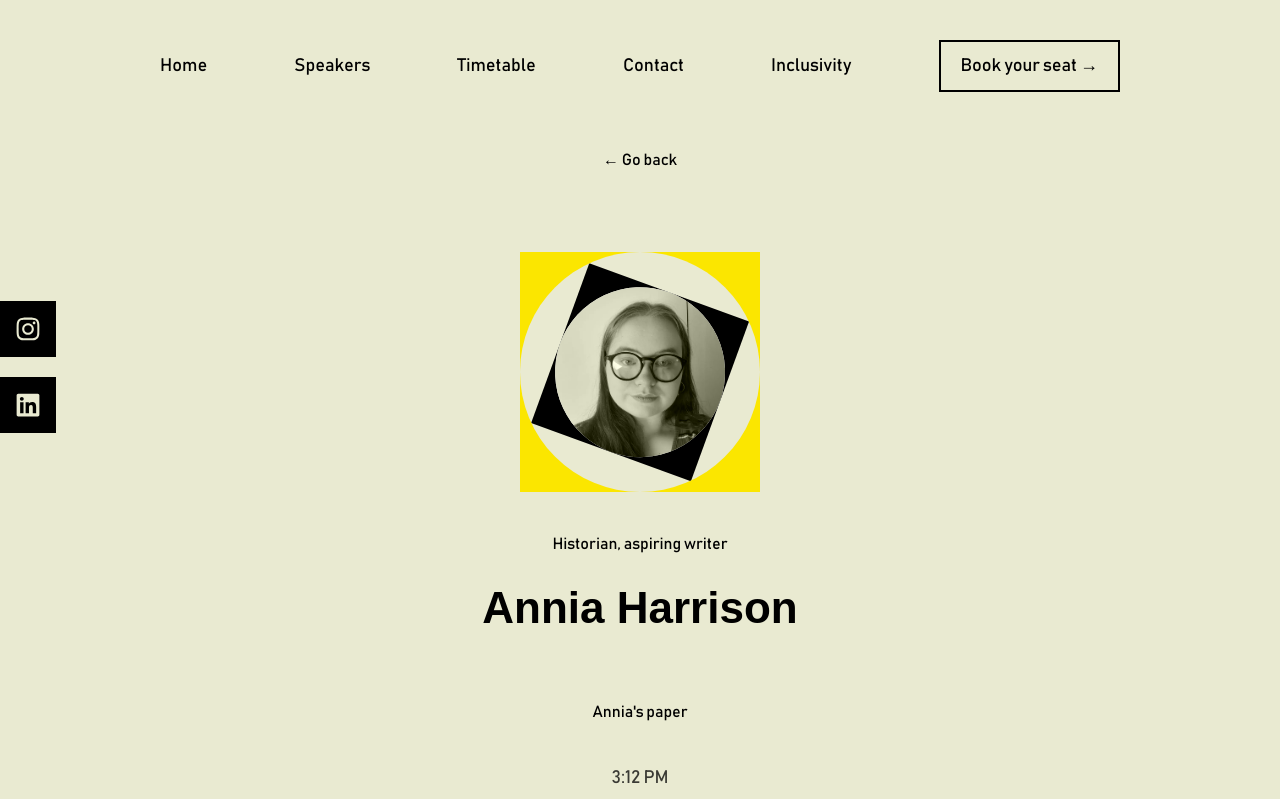
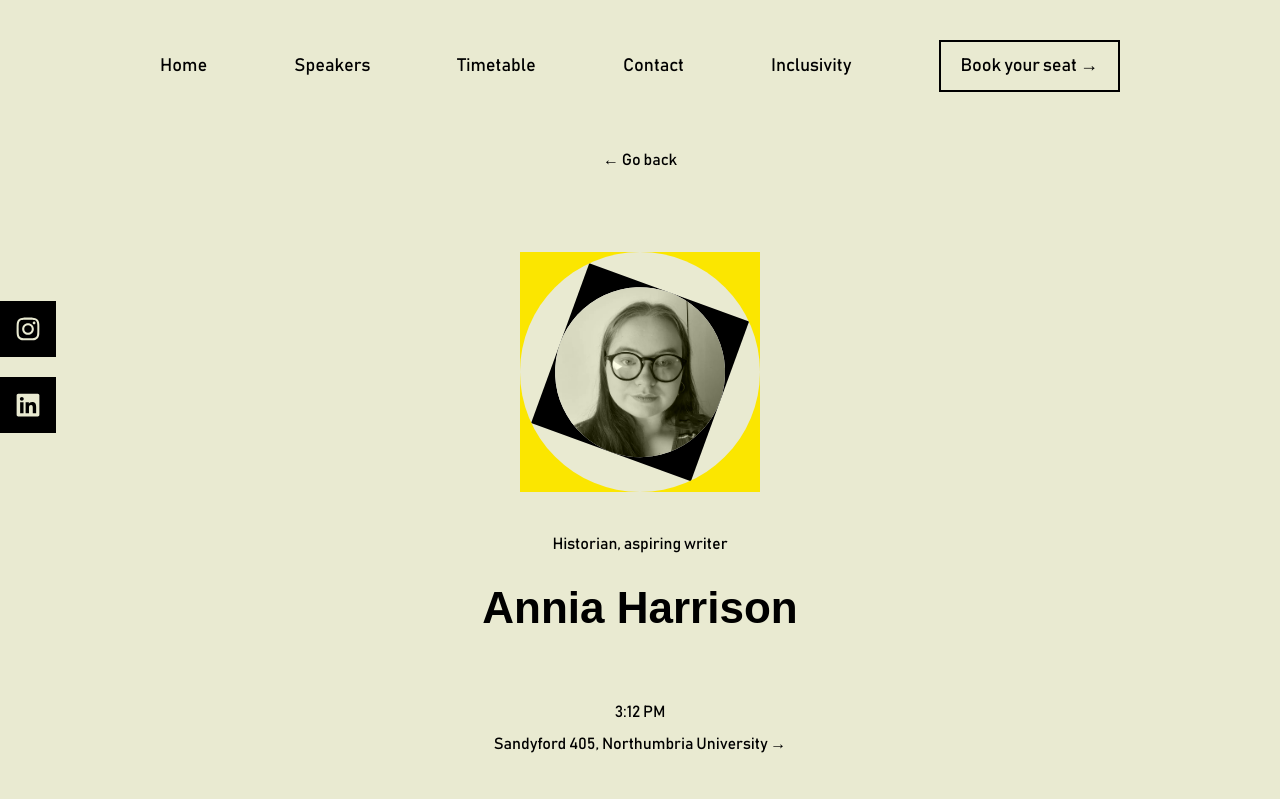
Before and after one commit to Lossmeril/perspectives-patterns-pathways, a Next.js app: page /speaker/annia in a window 1280 px wide. Shown: the top 799 px of the page. Built offline with nearby package versions, Linux system fonts and the light colour scheme; a web font is replaced by a local one.

Commit message:
fix: speaker page displays bio at keynote and location of the speech

```diff
--- a/app/speaker/[id]/page.tsx
+++ b/app/speaker/[id]/page.tsx
@@ -1,3 +1,4 @@
+import { places } from "@/datasets/panels";
 import { keynoteSpeaker, speakers } from "@/datasets/speakers";
 import Image from "next/image";
 import Link from "next/link";
@@ -64,6 +65,15 @@ export default async function SpeakerPage({
           ))}
         </h1>
         {speaker?.id === "michael" ? (
+          <div className="text-center mb-10 px-10 w-full md:w-3/4 lg:w-1/2 mx-auto">
+            <p className="w-full text-sm font-sans leading-relaxed mb-5 text-justify">
+              <Balancer>{speaker?.bio}</Balancer>
+            </p>
+          </div>
+        ) : (
+          <></>
+        )}
+        {speaker?.id === "michael" ? (
           <p className="text-center mt-10 md:mt-0 mb-2 md:mb-5 text-white uppercase font-bold text-xl bg-red px-10 py-4 w-full md:w-3/4 lg:w-1/2 mx-auto">
             Keynote speaker
           </p>
@@ -72,13 +82,29 @@ export default async function SpeakerPage({
         )}
       </div>
       <div className="text-center px-10 w-full md:w-3/4 lg:w-1/2 mx-auto">
+        {speaker?.timeStart ? (
+          <div className="flex flex-col mb-10 gap-2">
+            <p className="">{speaker?.timeStart}</p>
+            <Link
+              href={speaker?.id !== "michael" ? places[1].name : places[0].name}
+              className="link"
+            >
+              <p className="">
+                {(speaker?.id !== "michael" ? places[1].name : places[0].name) +
+                  " →"}
+              </p>
+            </Link>
+          </div>
+        ) : (
+          <></>
+        )}
+
         <p className="mb-10">
           {speaker?.name.split(" ")[speaker?.id === "michael" ? 1 : 0] +
             "'s paper"}
         </p>
         {speaker?.paper ? (
           <>
-            <p className="text-lg mb-2 opacity-75">{speaker?.timeStart}</p>
             <h2 className="bahnschrift text-center text-3xl">
               {speaker?.paper
                 ? speaker.paper.title + (speaker.paper.subtitle ? ":" : "")
--- a/components/keynoteBox.tsx
+++ b/components/keynoteBox.tsx
@@ -82,7 +82,7 @@ const KeynoteBox: React.FC<KeynoteBoxProps> = ({ speaker }) => {
           )}
         </h3>
 
-        <p className="text-xs md:text-xs mb-3">
+        <p className="text-xs md:text-sm mb-3">
           <Balancer>{speaker.bio}</Balancer>
         </p>
         <Link
```
